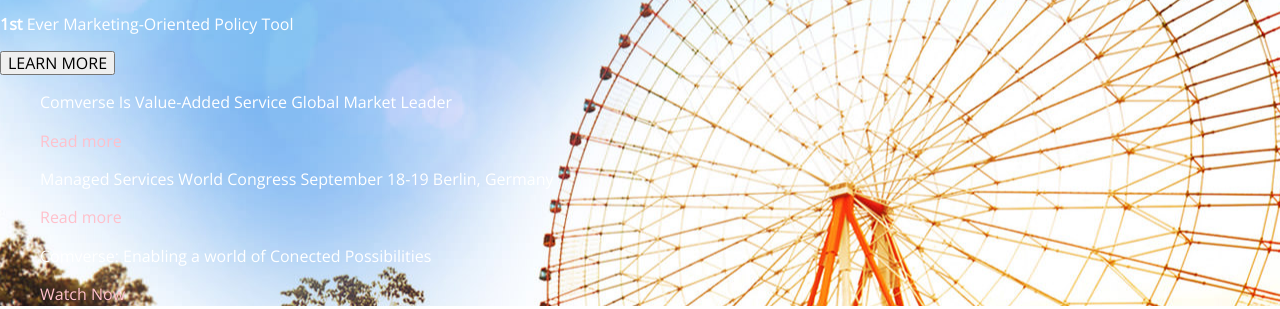
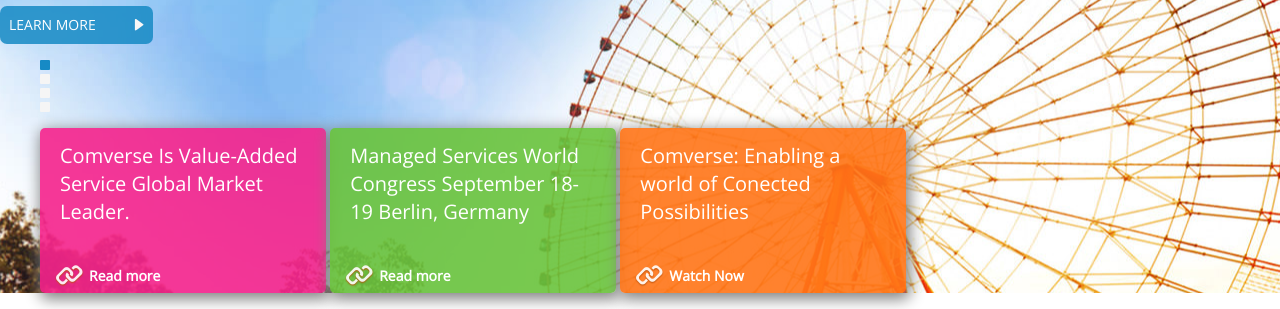
Before and after one commit to vikabar/comverse, a plain HTML site: page index.html in a window 1280 px wide. Shown: the part 371-680 px from the top of the page. Drawn offline with nearby package versions, Linux system fonts and the light colour scheme; a script that the page names is missing.

Commit message:
partly CSS

```diff
--- a/css/main.css
+++ b/css/main.css
@@ -102,7 +102,6 @@
     margin: 0;
 }
 
-
 ul
 {
     list-style-type: none;
@@ -111,9 +110,40 @@
 a
 {
     text-decoration: none;
-    color: pink;
+    color: white;
+}
 
+h1
+{
+    font-size: 33px;
+    font-weight: normal;
 }
+
+h2
+{
+    font-size: 30px;
+    font-weight: normal;
+}
+
+h3
+{
+    font-size: 20px;
+    font-weight: 600;
+    color: blue;
+}
+
+h4
+{
+    font-size: 16px;
+    font-weight: 550;
+}
+
+/*b
+{
+    font-weight: 200px;
+}*/
+
+/*---------------------------------------------------*/
 
 header
 {
@@ -145,41 +175,17 @@
 header button:before
 {
    content: url('../img/search_line_devider.png');
+   position: relative;
+    right: 38px;
    top: 6px;
-   position: relative;
-   right: 38px;
 }
 
-/*b
+header button:active, header button:focus
 {
-    font-weight: 200px;
-}*/
-
-
-h1
-{
-    font-size: 33px;
-    font-weight: normal;
+    border: none;
 }
 
-h2
-{
-    font-size: 30px;
-    font-weight: normal;
-}
-
-h3
-{
-    font-size: 20px;
-    font-weight: 600;
-    color: blue;
-}
-
-h4
-{
-    font-size: 16px;
-    font-weight: 550;
-}
+/*---------------------------------------------------*/
 
 .slideShow
 {
@@ -188,6 +194,125 @@
     background-attachment: fixed;
     color: white;
 }
+
+.slideNoteContainer
+{
+    display: inline-block;
+}
+
+.slideSquare
+{
+    display: block;
+    border-radius: 1px;
+    background-color: rgb(245, 245, 245);
+    height: 10px;
+    width: 10px;
+    margin-bottom: 4px;
+}
+
+.slideSquare:first-child
+{
+    background-color: rgb(22, 138, 197);
+}
+
+.slideShowSlides
+{
+    border-radius: 5px;
+    width: 246px;
+    height: 165px;
+    padding-top: 0.5px;
+    padding-left: 20px;
+    padding-right: 20px;
+    font-size: 20px;
+    transition: all 0.3s ease-out;
+    box-shadow: 2px 4px 15px  2px grey;
+    /*word-spacing: 2px;*/
+}
+
+.slideShowSlides a
+{
+    position: relative;
+    top: 3px;
+    font-size: 14px;
+    font-weight: 600;
+}
+
+.slideShowSlides p
+{
+    position: relative;
+    bottom: 6px;
+}
+
+
+.slideShowSlides a:before
+{
+    content: url('../img/link-icon-image.png');
+    position: relative;
+    top: 8px;
+    right: 5px;
+}
+
+.pink
+{
+    background-color: rgba(245, 35, 140, 0.9);
+}
+
+.pink:hover
+{
+    background-color: rgb(245, 35, 140);
+}
+
+.green
+{
+    background-color: rgba(106, 196, 60, 0.9);
+}
+
+.green:hover
+{
+    background-color: rgb(106, 196, 60);
+}
+
+.orange
+{
+    background-color: rgba(255, 117, 24, 0.9);
+}
+
+.orange:hover
+{
+    background-color: rgb(255, 117, 24);
+}
+
+.btn
+{
+    display: block;
+    padding: 9px;
+    border-radius: 7px;
+    background-color: rgba(22, 138, 197, 0.85);
+    border: none;
+    width: 135px;
+    font-size: 14px;
+}
+
+.btn:hover
+{
+    background-color: rgba(38, 155, 214, 0.85);
+}
+
+.btn:after
+{
+    content: url('../img/btnArrow.png');
+    position: relative;
+    float: right;
+    top: 1px;
+}
+
+.btn:active , .btn:target
+{
+    border: hidden;
+}
+
+
+
 /* ==========================================================================
    Helper classes
    ========================================================================== */
--- a/index.html
+++ b/index.html
@@ -17,13 +17,9 @@
 
         <!-- Site starts here -->
         <header>
-<<<<<<< HEAD
+
             <a href="index.html"><img src="img/comverse-logo.png" alt="Comverse Logo"></a>
-=======
-            <div>
-                Comverse logo
-            </div>
->>>>>>> origin/gh-pages
+
             <span> EN | Customer login</span>
             <nav>
                 <ul>
@@ -61,26 +57,36 @@
                 <p>
                     <b>1st</b> Ever Marketing-Oriented Policy Tool
                 </p>
-                <button type="button">LEARN MORE</button>
+                <a href="#" class="btn">LEARN MORE</a>
                 <ul>
-                    <li>
-                        <article>
+                    <li class="slideSquare">
+                    </li>
+                    <li class="slideSquare">
+                    </li>
+                    <li class="slideSquare">
+                    </li>
+                    <li class="slideSquare">
+                    </li>
+                </ul>
+                <ul>
+                    <li class="slideNoteContainer">
+                        <article class="slideShowSlides pink">
                             <p>
-                                Comverse Is Value-Added Service Global Market Leader
+                                Comverse Is Value-Added Service Global Market Leader.
                             </p>
                             <a href="#">Read more</a>
                         </article>
                     </li>
-                    <li>
-                        <article>
+                    <li class="slideNoteContainer">
+                        <article class="slideShowSlides green">
                             <p>
                                 Managed Services World Congress September 18-19 Berlin, Germany
                             </p>
                             <a href="#">Read more</a>
                         </article>
                     </li>
-                    <li>
-                        <article>
+                    <li class="slideNoteContainer">
+                        <article class="slideShowSlides orange">
                             <p>
                                 Comverse: Enabling a world of Conected Possibilities
                             </p>
```
Also changed, not shown: img/btnArrow.png (added), img/link-icon-image.png (added), 1 other file.
